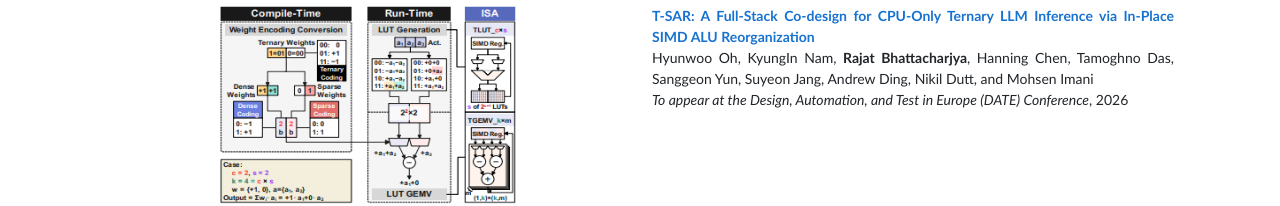
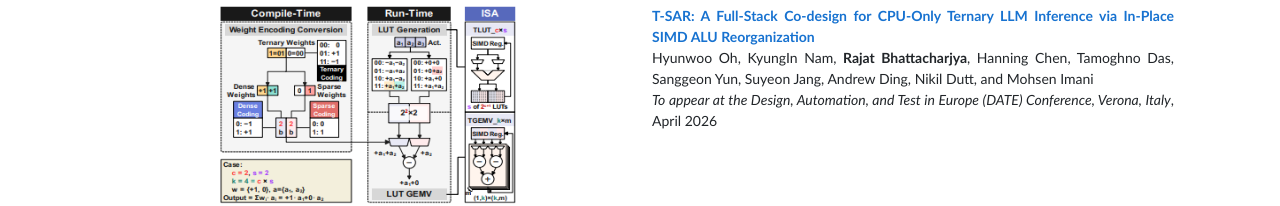
Before and after one commit to rajatbh21/rajatbh21.github.io, a plain HTML site: page index.html in a window 1280 px wide. Shown: the part 1032-1238 px from the top of the page. Drawn offline with nearby package versions, Linux system fonts and the light colour scheme.

Commit message:
Update index.html

```diff
--- a/index.html
+++ b/index.html
@@ -128,7 +128,7 @@
           <div class="col-sm col-md-6 col-sm-12">
           <p align="justify"><a href="https://www.arxiv.org/pdf/2511.13676"><b> T-SAR: A Full-Stack Co-design for CPU-Only Ternary LLM Inference via In-Place SIMD ALU Reorganization</b></a><br>
          Hyunwoo Oh, KyungIn Nam, <strong> Rajat Bhattacharjya</strong>, Hanning Chen, Tamoghno Das, Sanggeon Yun, Suyeon Jang, Andrew Ding, Nikil Dutt, and Mohsen Imani <br>
-		   <em>To appear at the Design, Automation, and Test in Europe (DATE) Conference</em>, 2026<br>
+		   <em>To appear at the Design, Automation, and Test in Europe (DATE) Conference, Verona, Italy</em>, April 2026<br>
 
           <div class="paper" id="tsar">
             </pre>
```
